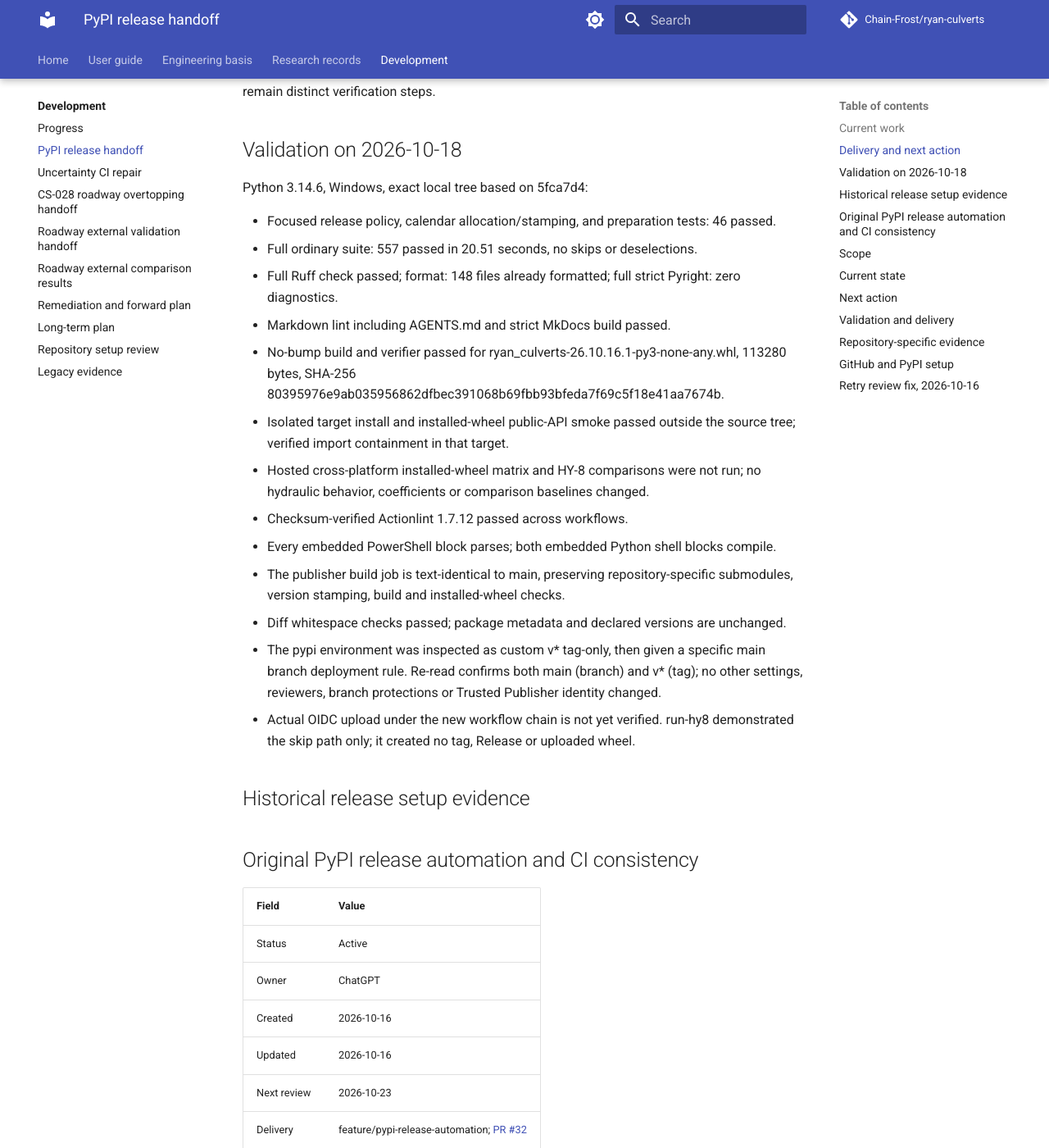
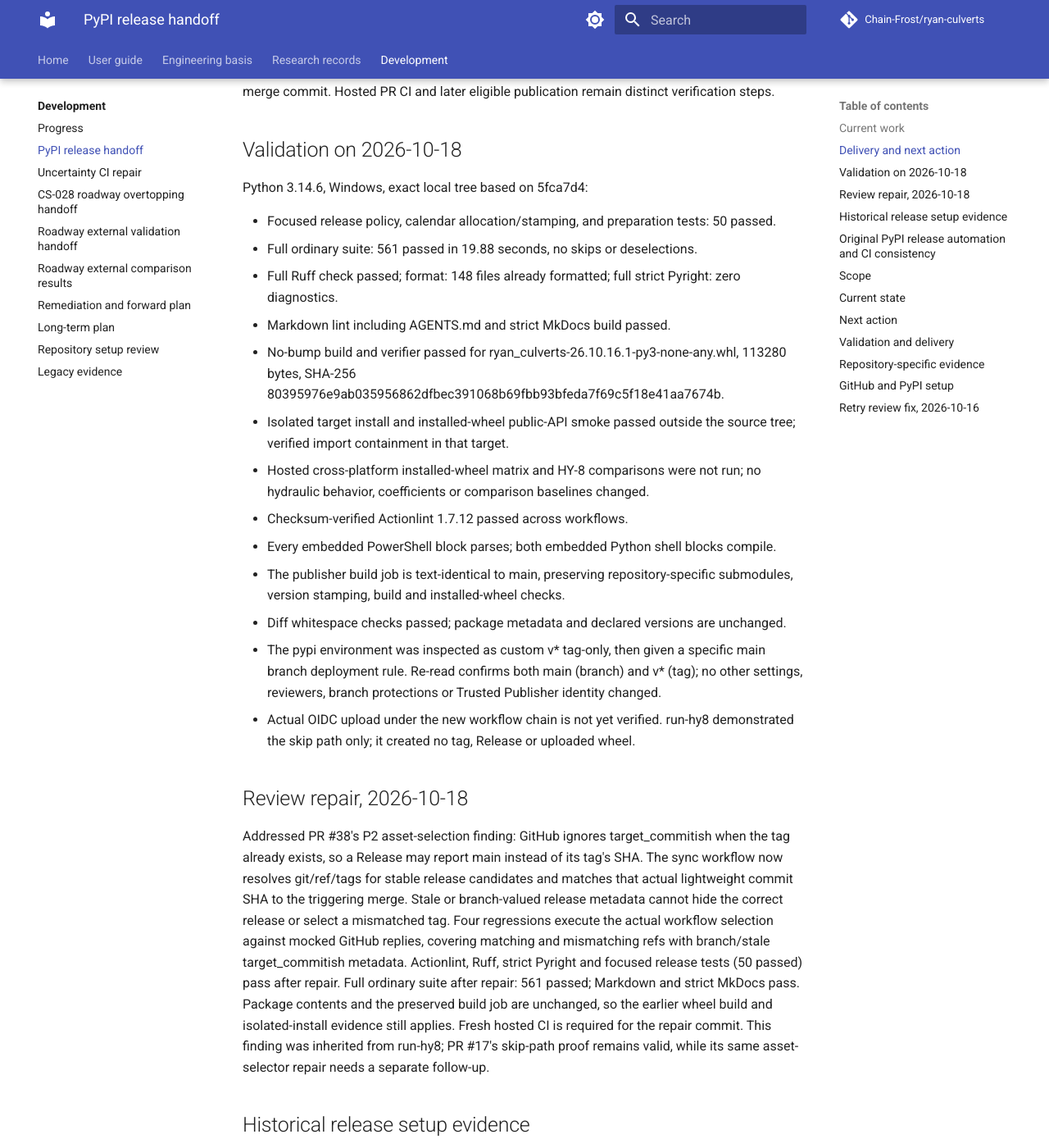
Before and after one commit to Chain-Frost/ryan-culverts, an MkDocs documentation site: the page built from docs/work/2026-10-16-pypi-release-automation.md, in a window 1280 px wide and 1400 px high, scrolled down 880 px. Shown: the whole window at 82% size. Built offline with MkDocs 1.6.1 and Material for MkDocs 9.7.7, drawn with Linux system fonts in a browser that asks for light colours; comment, search, counter and statistics services are not loaded; some of the changed text lies outside the part shown.

Commit message:
Fix release asset matching through resolved tag refs

```diff
--- a/docs/work/2026-10-16-pypi-release-automation.md
+++ b/docs/work/2026-10-16-pypi-release-automation.md
@@ -26,8 +26,9 @@
 `origin/ci/merge-only-release-policy` with explicit user authorization on 2026-10-18.
 [PR #38](https://github.com/Chain-Frost/ryan-culverts/pull/38) is open with the
 skip-release and enhancement labels and [skip release] in its title.
-Hosted CI is running; next action is to confirm all required checks on the latest
-PR head and inspect review feedback. Merging and publication are not authorized.
+Latest hosted CI and review status are maintained on the linked PR. Next action is
+to confirm all required checks on the latest PR head, then obtain merge authorization.
+Merging and publication are not authorized.
 Use title `[ci] [skip release] Publish only verified PR merges`, retain the
 skip-release PR label, and preserve [skip release] in the squash-merge commit.
 Hosted PR CI and later eligible publication remain distinct verification steps.
@@ -36,8 +37,8 @@
 
 Python 3.14.6, Windows, exact local tree based on 5fca7d4:
 
-- Focused release policy, calendar allocation/stamping, and preparation tests: 46 passed.
-- Full ordinary suite: 557 passed in 20.51 seconds, no skips or deselections.
+- Focused release policy, calendar allocation/stamping, and preparation tests: 50 passed.
+- Full ordinary suite: 561 passed in 19.88 seconds, no skips or deselections.
 - Full Ruff check passed; format: 148 files already formatted; full strict Pyright:
   zero diagnostics.
 - Markdown lint including AGENTS.md and strict MkDocs build passed.
@@ -57,6 +58,22 @@
   settings, reviewers, branch protections or Trusted Publisher identity changed.
 - Actual OIDC upload under the new workflow chain is not yet verified. run-hy8
   demonstrated the skip path only; it created no tag, Release or uploaded wheel.
+
+## Review repair, 2026-10-18
+
+Addressed PR #38's P2 asset-selection finding: GitHub ignores target_commitish
+when the tag already exists, so a Release may report main instead of its tag's SHA.
+The sync workflow now resolves git/ref/tags for stable release candidates and matches
+that actual lightweight commit SHA to the triggering merge. Stale or branch-valued
+release metadata cannot hide the correct release or select a mismatched tag.
+Four regressions execute the actual workflow selection against mocked GitHub replies,
+covering matching and mismatching refs with branch/stale target_commitish metadata.
+Actionlint, Ruff, strict Pyright and focused release tests (50 passed) pass after repair.
+Full ordinary suite after repair: 561 passed; Markdown and strict MkDocs pass.
+Package contents and the preserved build job are unchanged, so the earlier wheel
+build and isolated-install evidence still applies. Fresh hosted CI is required for
+the repair commit. This finding was inherited from run-hy8; PR #17's skip-path proof
+remains valid, while its same asset-selector repair needs a separate follow-up.
 
 ## Historical release setup evidence
 
```
Also changed, not shown: docs/work/README.md (+2 -2 lines), 2 other files.
